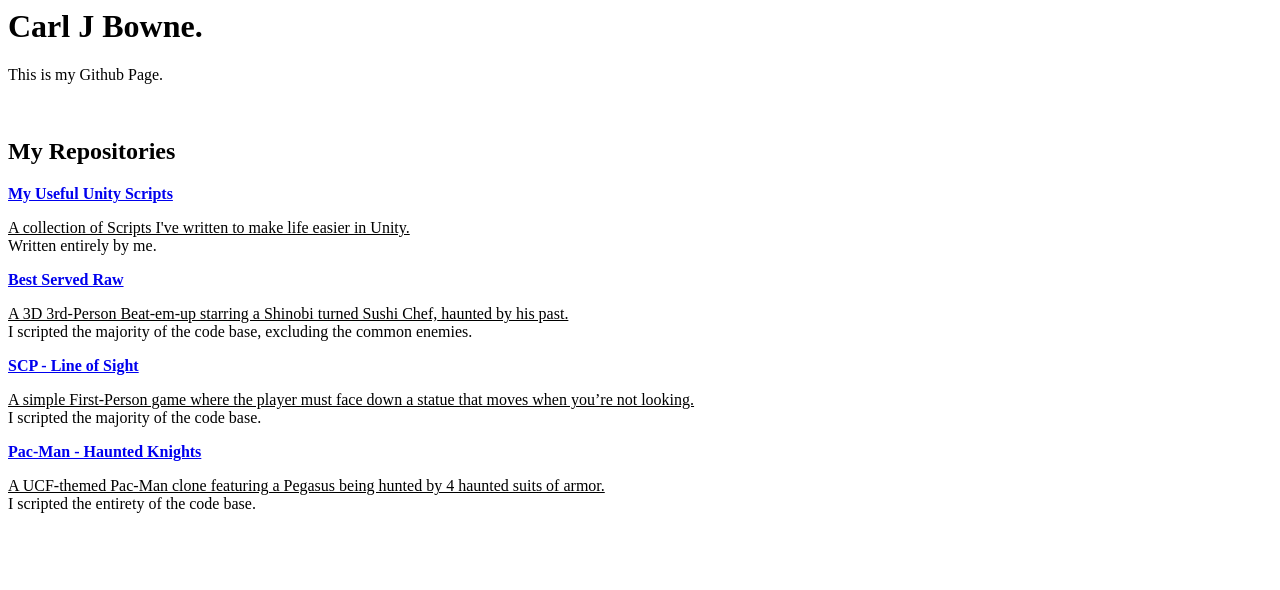
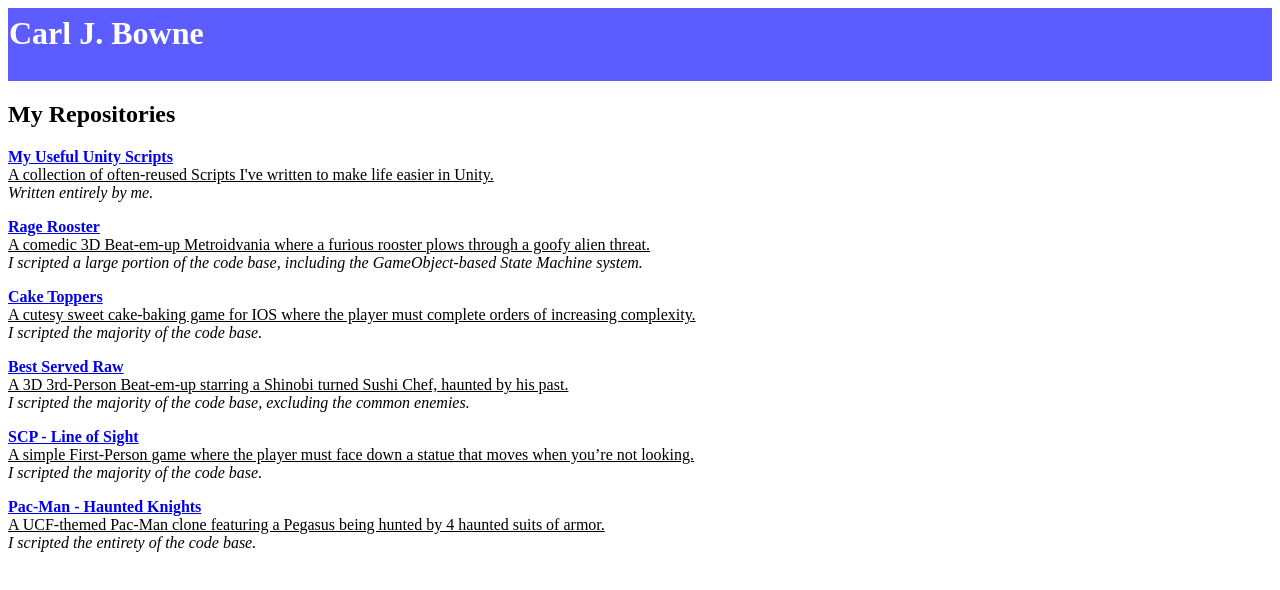
Before and after one commit to CBowneUCF/CBowneUCF.github.io, a plain HTML site: page index.html in a window 1280 px wide. Drawn offline with Linux system fonts and the light colour scheme.

Commit message:
Finals Added + Banner

```diff
--- a/index.html
+++ b/index.html
@@ -1,12 +1,16 @@
-<h1>Carl J Bowne.</h1>
-<p>This is my Github Page.</p>
-<p>&nbsp;</p>
+<table style="height: 73px; width: 100%; border-collapse: collapse; background-color: #5c5cff;" border="0">
+<tbody>
+<tr style="height: 73px;">
+<td style="width: 100%; height: 73px;">
+<h1><span style="color: #ffffff;">Carl J. Bowne</span></h1>
+</td>
+</tr>
+</tbody>
+</table>
 <h2>My Repositories</h2>
-<p><a href="https://github.com/CBowneUCF/MyUsefulUnityScripts"><strong>My Useful Unity Scripts</strong></a></p>
-<p><span style="text-decoration: underline;">A collection of Scripts I've written to make life easier in Unity.</span><br />Written entirely by me.</p>
-<p><a href="https://github.com/SheikhIslamD/Group-Project-3-Open-Project-3D-3P"><strong>Best Served Raw</strong></a></p>
-<p><span style="text-decoration: underline;"><span style="font-weight: 400;">A 3D 3rd-Person Beat-em-up starring a Shinobi turned Sushi Chef,</span> haunted by his past.</span><br />I scripted the majority of the code base, excluding the common enemies.</p>
-<p><strong><a href="https://github.com/CBowneUCF/GP_P2G3_Hallway">SCP - Line of Sight</a></strong></p>
-<p><span style="font-weight: 400;"><span style="text-decoration: underline;">A simple First-Person game where the player must face down a statue that moves when you&rsquo;re not looking.</span><br />I scripted the majority of the code base.</span></p>
-<p><a href="https://github.com/CBowneUCF/GP_P1G2_PacMan"><span style="font-weight: 400;"><strong>Pac-Man - Haunted Knights</strong></span></a></p>
-<p><span style="text-decoration: underline;"><span style="font-weight: 400;">A UCF-themed Pac-Man clone featuring a Pegasus being hunted by 4 haunted suits of armor.</span></span><span style="font-weight: 400;"><br />I scripted the entirety of the code base.</span></p>
+<p><a href="https://github.com/CBowneUCF/MyUsefulUnityScripts"><strong>My Useful Unity Scripts</strong></a><br /><span style="text-decoration: underline;">A collection of often-reused Scripts I've written to make life easier in Unity.</span><br /><em>Written entirely by me.</em></p>
+<p><strong><a href="https://github.com/CBowneUCF/RageRooster">Rage Rooster</a><br /></strong><span style="text-decoration: underline;"><span style="font-weight: 400;">A comedic 3D Beat-em-up Metroidvania where a furious rooster plows through a goofy alien threat.<br /></span></span><span style="font-weight: 400;"><em>I scripted a large portion of the code base, including the GameObject-based State Machine system.</em></span><span style="text-decoration: underline;"><span style="font-weight: 400;"><br /></span></span></p>
+<p><strong><a href="https://github.com/DanDiazRivera/CakeToppers">Cake Toppers</a><br /></strong><span style="text-decoration: underline;">A cutesy sweet cake-baking game for IOS where the player must complete orders of increasing complexity.</span><strong><br /></strong><em>I scripted the majority of the code base.</em><strong><br /></strong></p>
+<p><a href="https://github.com/SheikhIslamD/Group-Project-3-Open-Project-3D-3P"><strong>Best Served Raw</strong></a><br /><span style="text-decoration: underline;"><span style="font-weight: 400;">A 3D 3rd-Person Beat-em-up starring a Shinobi turned Sushi Chef,</span> haunted by his past.</span><br /><em>I scripted the majority of the code base, excluding the common enemies.</em></p>
+<p><strong><a href="https://github.com/CBowneUCF/GP_P2G3_Hallway">SCP - Line of Sight</a><br /></strong><span style="font-weight: 400;"><span style="text-decoration: underline;">A simple First-Person game where the player must face down a statue that moves when you&rsquo;re not looking.</span><br /><em>I scripted the majority of the code base.</em></span></p>
+<p><a href="https://github.com/CBowneUCF/GP_P1G2_PacMan"><span style="font-weight: 400;"><strong>Pac-Man - Haunted Knights</strong></span></a><br /><span style="text-decoration: underline;"><span style="font-weight: 400;">A UCF-themed Pac-Man clone featuring a Pegasus being hunted by 4 haunted suits of armor.</span></span><span style="font-weight: 400;"><br /><em>I scripted the entirety of the code base.</em></span></p>
```
